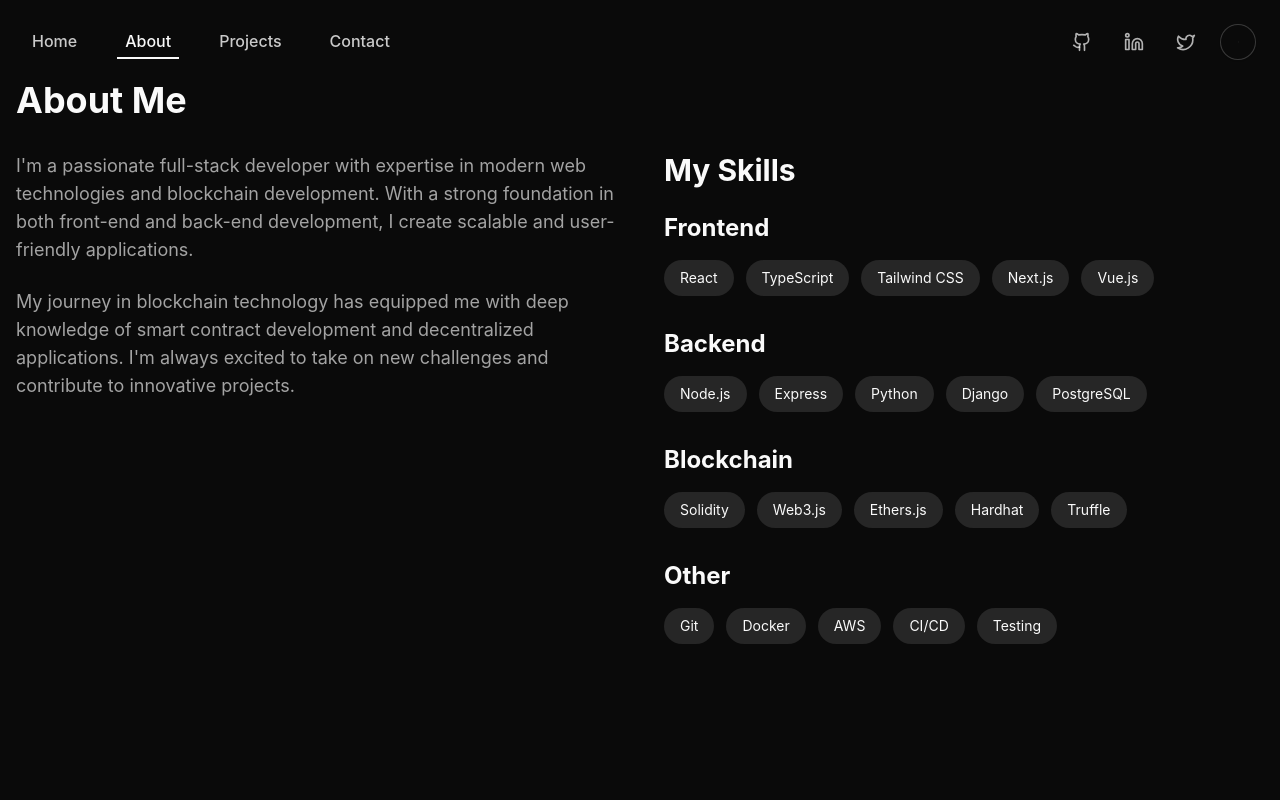
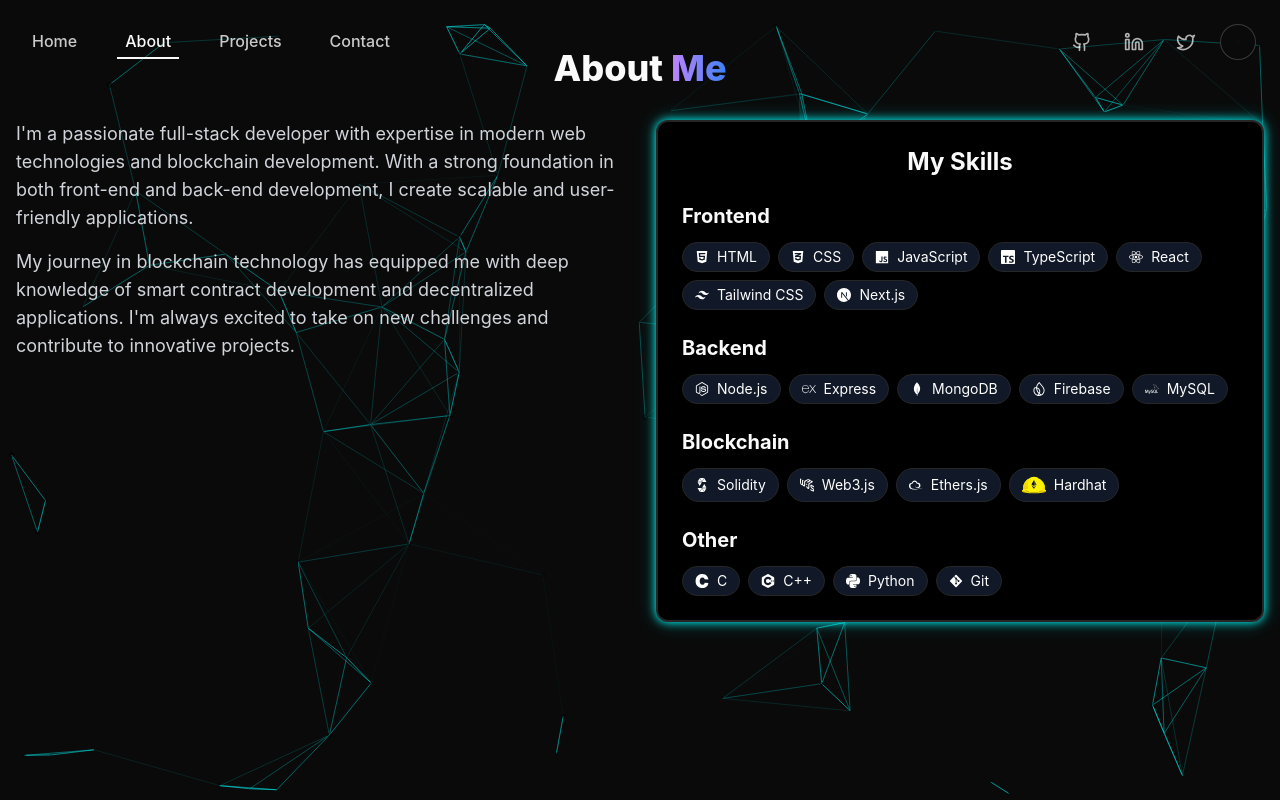
Before and after one commit to devanshdhruve/portfolio, a React (Vite) app: page /about in a window 1280 px wide. Built offline with nearby package versions, Linux system fonts and the light colour scheme.

Commit message:
About Me and Contact Page

```diff
--- a/package.json
+++ b/package.json
@@ -53,15 +53,17 @@
     "react": "^18.3.1",
     "react-dom": "^18.3.1",
     "react-hook-form": "^7.53.0",
+    "react-icons": "^5.5.0",
     "react-particles": "^2.12.2",
     "react-resizable-panels": "^2.1.3",
     "react-router-dom": "^6.22.3",
+    "react-tsparticles": "^2.12.0",
     "recharts": "^2.12.7",
     "sonner": "^1.5.0",
     "tailwind-merge": "^2.6.0",
     "tailwindcss-animate": "^1.0.7",
-    "tsparticles": "^3.3.0",
-    "tsparticles-slim": "^2.12.0",
+    "tsparticles": "^2.12.0",
+    "tsparticles-engine": "^2.12.0",
     "vaul": "^1.0.0",
     "zod": "^3.23.8"
   },
--- a/src/pages/About.tsx
+++ b/src/pages/About.tsx
@@ -1,64 +1,239 @@
-import { motion } from 'framer-motion';
+import { motion } from "framer-motion";
+import { ReactNode } from "react";
+import {
+  FaHtml5,
+  FaCss3Alt,
+  FaJs,
+  FaReact,
+  FaNodeJs,
+  FaGitAlt,
+} from "react-icons/fa";
+import {
+  SiTailwindcss,
+  SiNextdotjs,
+  SiMongodb,
+  SiFirebase,
+  SiSolidity,
+  SiWeb3Dotjs,
+  SiEthers,
+  SiMysql,
+  SiPython,
+  SiCplusplus,
+  SiC,
+  SiTypescript,
+  SiExpress,
+} from "react-icons/si";
+import { Engine } from "tsparticles-engine";
+import { loadFull } from "tsparticles"; // Correct import path
+import { Particles } from "react-tsparticles";
+
+interface SkillItem {
+  name: string;
+  icon: ReactNode;
+}
+
+interface SkillCategoryProps {
+  title: string;
+  items: SkillItem[];
+}
 
 const skills = {
-  frontend: ['React', 'TypeScript', 'Tailwind CSS', 'Next.js', 'Vue.js'],
-  backend: ['Node.js', 'Express', 'Python', 'Django', 'PostgreSQL'],
-  blockchain: ['Solidity', 'Web3.js', 'Ethers.js', 'Hardhat', 'Truffle'],
-  other: ['Git', 'Docker', 'AWS', 'CI/CD', 'Testing'],
+  frontend: [
+    { name: "HTML", icon: <FaHtml5 /> },
+    { name: "CSS", icon: <FaCss3Alt /> },
+    { name: "JavaScript", icon: <FaJs /> },
+    { name: "TypeScript", icon: <SiTypescript /> },
+    { name: "React", icon: <FaReact /> },
+    { name: "Tailwind CSS", icon: <SiTailwindcss /> },
+    { name: "Next.js", icon: <SiNextdotjs /> },
+  ],
+  backend: [
+    { name: "Node.js", icon: <FaNodeJs /> },
+    { name: "Express", icon: <SiExpress /> },
+    { name: "MongoDB", icon: <SiMongodb /> },
+    { name: "Firebase", icon: <SiFirebase /> },
+    { name: "MySQL", icon: <SiMysql /> },
+  ],
+  blockchain: [
+    { name: "Solidity", icon: <SiSolidity /> },
+    { name: "Web3.js", icon: <SiWeb3Dotjs /> },
+    { name: "Ethers.js", icon: <SiEthers /> },
+    {
+      name: "Hardhat",
+      icon: <img src="/Hardhat.svg" alt="Hardhat" width={24} height={24} />,
+    },
+  ],
+  other: [
+    { name: "C", icon: <SiC /> },
+    { name: "C++", icon: <SiCplusplus /> },
+    { name: "Python", icon: <SiPython /> },
+    { name: "Git", icon: <FaGitAlt /> },
+  ],
 };
 
-const SkillCategory = ({ title, items }: { title: string; items: string[] }) => (
+const SkillCategory = ({ title, items }: SkillCategoryProps) => (
   <motion.div
     initial={{ opacity: 0, y: 20 }}
     whileInView={{ opacity: 1, y: 0 }}
     transition={{ duration: 0.5 }}
-    className="mb-8"
+    className="mb-6"
   >
-    <h3 className="text-2xl font-bold mb-4 text-primary">{title}</h3>
-    <div className="flex flex-wrap gap-3">
-      {items.map((skill) => (
-        <span
-          key={skill}
-          className="px-4 py-2 bg-secondary text-secondary-foreground rounded-full text-sm"
+    <h3 className="text-xl font-bold mb-3 text-neonBlue">{title}</h3>
+    <div className="flex flex-wrap gap-2">
+      {items.map(({ name, icon }) => (
+        <motion.span
+          key={name}
+          whileHover={{ scale: 1.05 }}
+          className="flex items-center gap-2 px-3 py-1 bg-gray-900 border border-neonBlue text-white rounded-full text-sm shadow-lg hover:shadow-neonBlue transition-all"
         >
-          {skill}
-        </span>
+          <span className="text-neonBlue">{icon}</span> {name}
+        </motion.span>
       ))}
     </div>
   </motion.div>
 );
 
 const About = () => {
+  const particlesInit = async (engine: Engine) => {
+    try {
+      await loadFull(engine);
+    } catch (error) {
+      console.error("Error initializing particles:", error);
+    }
+  };
+
   return (
-    <div className="min-h-screen pt-20 pb-16">
-      <div className="container mx-auto px-4">
+    <div className="relative w-full min-h-screen bg-transparent" id="about">
+      <Particles
+        id="tsparticles"
+        init={particlesInit}
+        options={{
+          fullScreen: { enable: false }, // Disable fullscreen mode
+          particles: {
+            number: {
+              value: 80,
+              density: {
+                enable: true,
+                area: 800,
+              },
+            },
+            color: {
+              value: "#0000",
+            },
+            shape: {
+              type: "circle",
+            },
+            opacity: {
+              value: 0.5,
+              random: true,
+            },
+            size: {
+              value: 3,
+              random: true,
+            },
+            move: {
+              enable: true,
+              speed: 2,
+              direction: "none",
+              random: true,
+              straight: false,
+              outModes: "out",
+            },
+            links: {
+              enable: true,
+              color: "#0ff",
+              distance: 150,
+              opacity: 0.4,
+              width: 1,
+            },
+          },
+          interactivity: {
+            events: {
+              onHover: {
+                enable: true,
+                mode: "repulse",
+              },
+              onClick: {
+                enable: true,
+                mode: "push",
+              },
+            },
+            modes: {
+              repulse: {
+                distance: 100,
+              },
+              push: {
+                quantity: 4,
+              },
+            },
+          },
+        }}
+        style={{
+          position: "absolute",
+          top: 0,
+          left: 0,
+          width: "100%",
+          height: "100%",
+          zIndex: 0, // Change from -1 to 0
+        }}
+      />
+
+      <div className="container mx-auto px-4 py-12 relative z-10">
         <motion.div
           initial={{ opacity: 0 }}
           animate={{ opacity: 1 }}
           transition={{ duration: 0.5 }}
         >
-          <h1 className="text-4xl font-bold mb-8">About Me</h1>
-          <div className="grid grid-cols-1 md:grid-cols-2 gap-12">
+          <h1 className="text-4xl font-extrabold mb-8 text-center text-neonBlue">
+            About{" "}
+            <span className="text-transparent bg-clip-text bg-gradient-to-r from-purple-400 to-blue-500">
+              Me
+            </span>
+          </h1>
+
+          <div className="grid grid-cols-1 md:grid-cols-2 gap-8">
             <div>
-              <p className="text-lg text-muted-foreground mb-6">
-                I'm a passionate full-stack developer with expertise in modern web technologies
-                and blockchain development. With a strong foundation in both front-end and
-                back-end development, I create scalable and user-friendly applications.
-              </p>
-              <p className="text-lg text-muted-foreground">
-                My journey in blockchain technology has equipped me with deep knowledge of
-                smart contract development and decentralized applications. I'm always
-                excited to take on new challenges and contribute to innovative projects.
-              </p>
+              <motion.p
+                initial={{ opacity: 0, x: -20 }}
+                animate={{ opacity: 1, x: 0 }}
+                transition={{ delay: 0.2 }}
+                className="text-lg text-gray-300 mb-4"
+              >
+                I'm a passionate full-stack developer with expertise in modern
+                web technologies and blockchain development. With a strong
+                foundation in both front-end and back-end development, I create
+                scalable and user-friendly applications.
+              </motion.p>
+              <motion.p
+                initial={{ opacity: 0, x: -20 }}
+                animate={{ opacity: 1, x: 0 }}
+                transition={{ delay: 0.3 }}
+                className="text-lg text-gray-300"
+              >
+                My journey in blockchain technology has equipped me with deep
+                knowledge of smart contract development and decentralized
+                applications. I'm always excited to take on new challenges and
+                contribute to innovative projects.
+              </motion.p>
             </div>
+
             <div>
-              <h2 className="text-3xl font-bold mb-6">My Skills</h2>
-              <div className="space-y-8">
-                <SkillCategory title="Frontend" items={skills.frontend} />
-                <SkillCategory title="Backend" items={skills.backend} />
-                <SkillCategory title="Blockchain" items={skills.blockchain} />
-                <SkillCategory title="Other" items={skills.other} />
-              </div>
+              <motion.div
+                initial={{ opacity: 0, scale: 0.9 }}
+                animate={{ opacity: 1, scale: 1 }}
+                transition={{ delay: 0.4 }}
+                className="bg-black border-2 border-neonBlue p-6 rounded-xl shadow-[0_0_10px_#0ff,0_0_20px_rgba(0,255,255,0.3)]"
+              >
+                <h2 className="text-2xl font-bold mb-6 text-neonBlue text-center">
+                  My Skills
+                </h2>
+                <div className="space-y-6">
+                  <SkillCategory title="Frontend" items={skills.frontend} />
+                  <SkillCategory title="Backend" items={skills.backend} />
+                  <SkillCategory title="Blockchain" items={skills.blockchain} />
+                  <SkillCategory title="Other" items={skills.other} />
+                </div>
+              </motion.div>
             </div>
           </div>
         </motion.div>
```
Also changed, not shown: src/pages/Contact.tsx (+16 -15 lines), public/Hardhat.svg (added), 1 other file (tests, documents, lock files or other folders).
